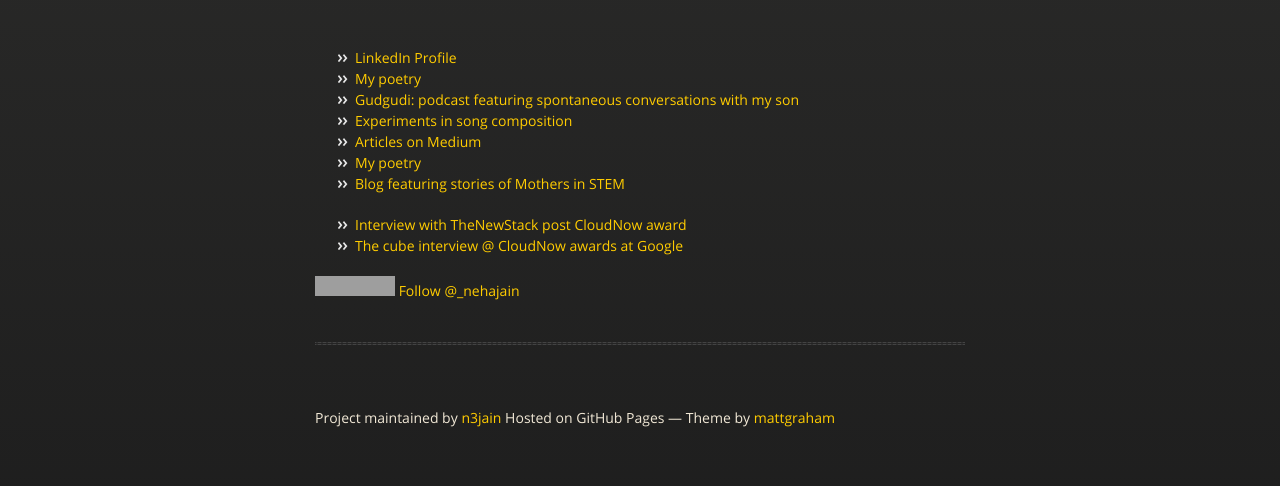
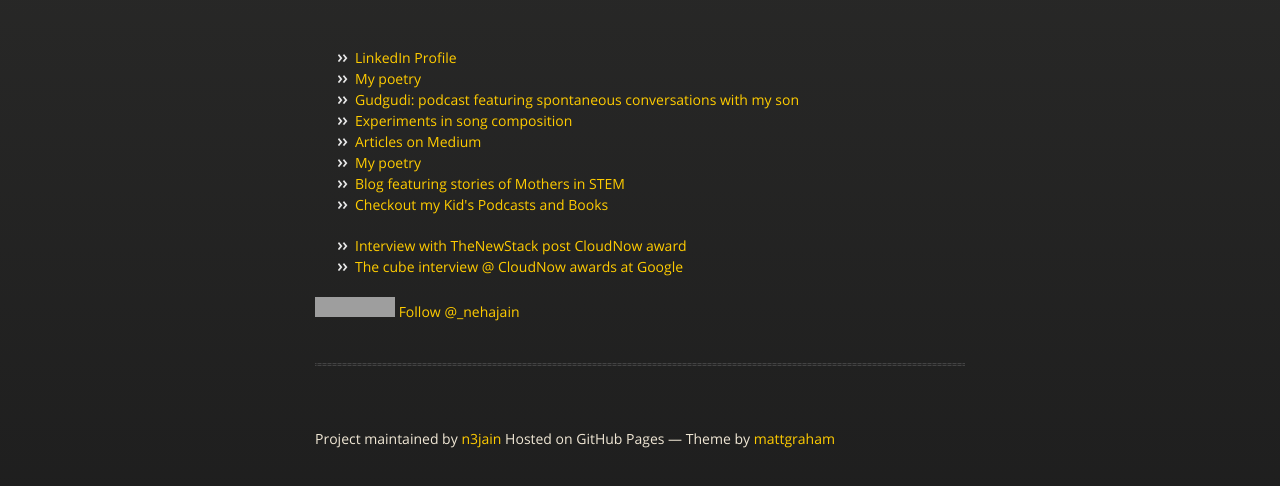
Before and after one commit to n3jain/n3jain.github.io, a plain HTML site: page index.html in a window 1280 px wide. Shown: the part 154-640 px from the top of the page. Drawn offline with nearby package versions, Linux system fonts and the light colour scheme; grey boxes are pictures that could not be loaded.

Commit message:
Update index.html

```diff
--- a/index.html
+++ b/index.html
@@ -38,6 +38,7 @@
           <li><a name="medium" class="anchor" href="https://medium.com/@_nehajain?trk=nehaja.in"><span class="octicon octicon-link">Articles on Medium</span></a></li>
           <li><a name="blog" class="anchor" href="https://spacewarrior.substack.com/"><span class="octicon octicon-link">My poetry</span></a></li>
           <li><a name="pimothers" class="anchor" href="https://www.pimothers.com?trk=nehaja.in"><span class="octicon octicon-link">Blog featuring stories of Mothers in STEM</span></a></li>
+          <li><a name="gudgudi_universe" class="anchor" href="https://nehaja.in/gudgudi_universe?trk=nehaja.in"><span class="octicon octicon-link">Checkout my Kid's Podcasts and Books</span></a></li>
         </ul>
         <ul>
           <li><a name="newstack" class="anchor" href="https://thenewstack.io/cloudnow-names-linkedins-neha-jain-one-top-women-cloud-work-using-ai-reduce-bias-hiring?trk=nehaja.in"><span class="octicon octicon-link">Interview with TheNewStack post CloudNow award</span></a></li>
```
